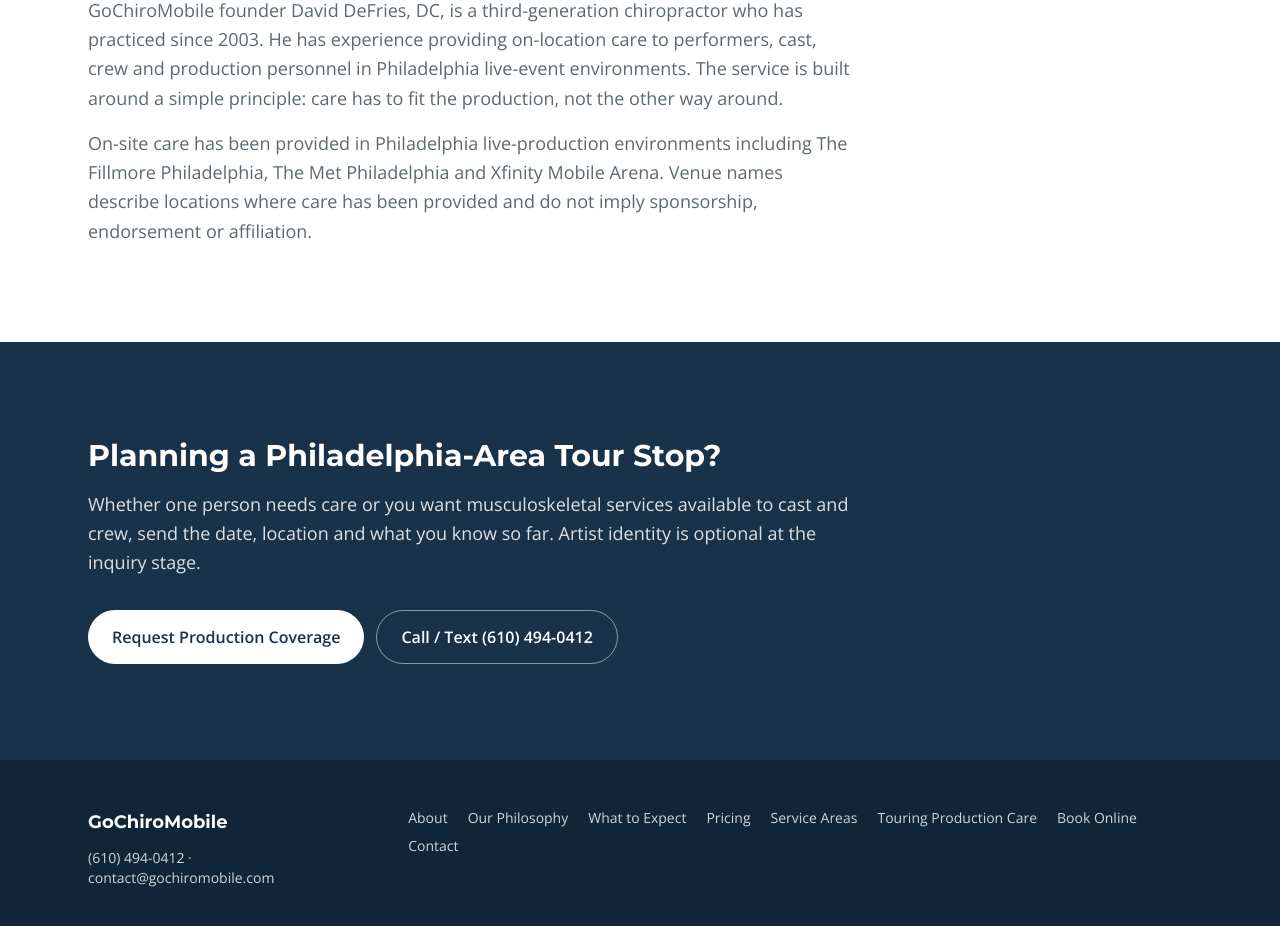
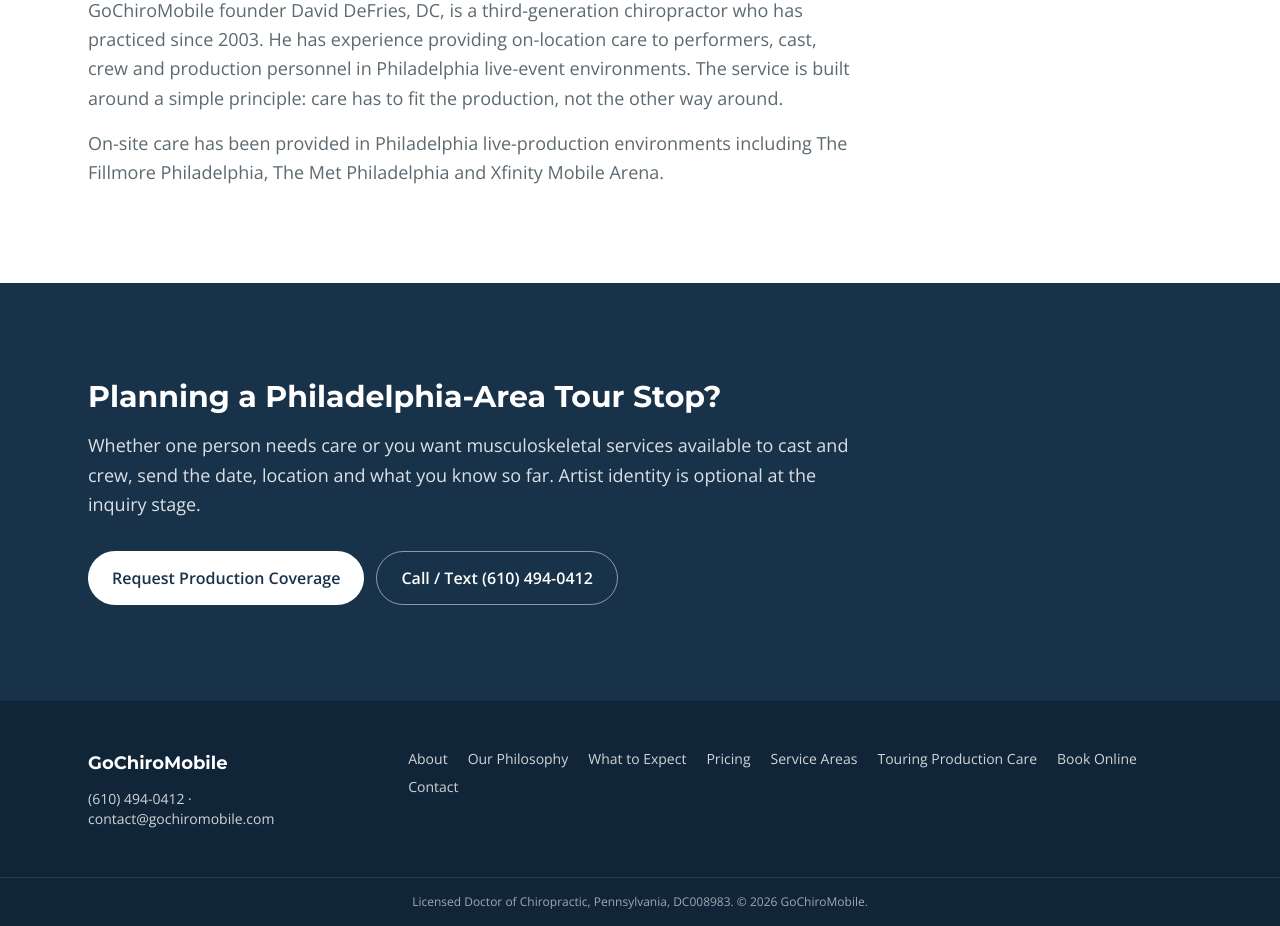
Before and after one commit to mybackcracker/gochiro-platform, a Next.js app: page /touring-production-care in a window 1280 px wide. Shown: the part 4500-5426 px from the top of the page. Built offline with nearby package versions, Linux system fonts and the light colour scheme.

Commit message:
Simplify touring venue experience copy

```diff
--- a/app/(marketing)/touring-production-care/page.tsx
+++ b/app/(marketing)/touring-production-care/page.tsx
@@ -187,8 +187,7 @@ export default function TouringProductionCarePage() {
             </P>
             <P>
               On-site care has been provided in Philadelphia live-production environments including The Fillmore Philadelphia,
-              The Met Philadelphia and Xfinity Mobile Arena. Venue names describe locations where care has been provided and do
-              not imply sponsorship, endorsement or affiliation.
+              The Met Philadelphia and Xfinity Mobile Arena.
             </P>
           </div>
         </Container>
```
